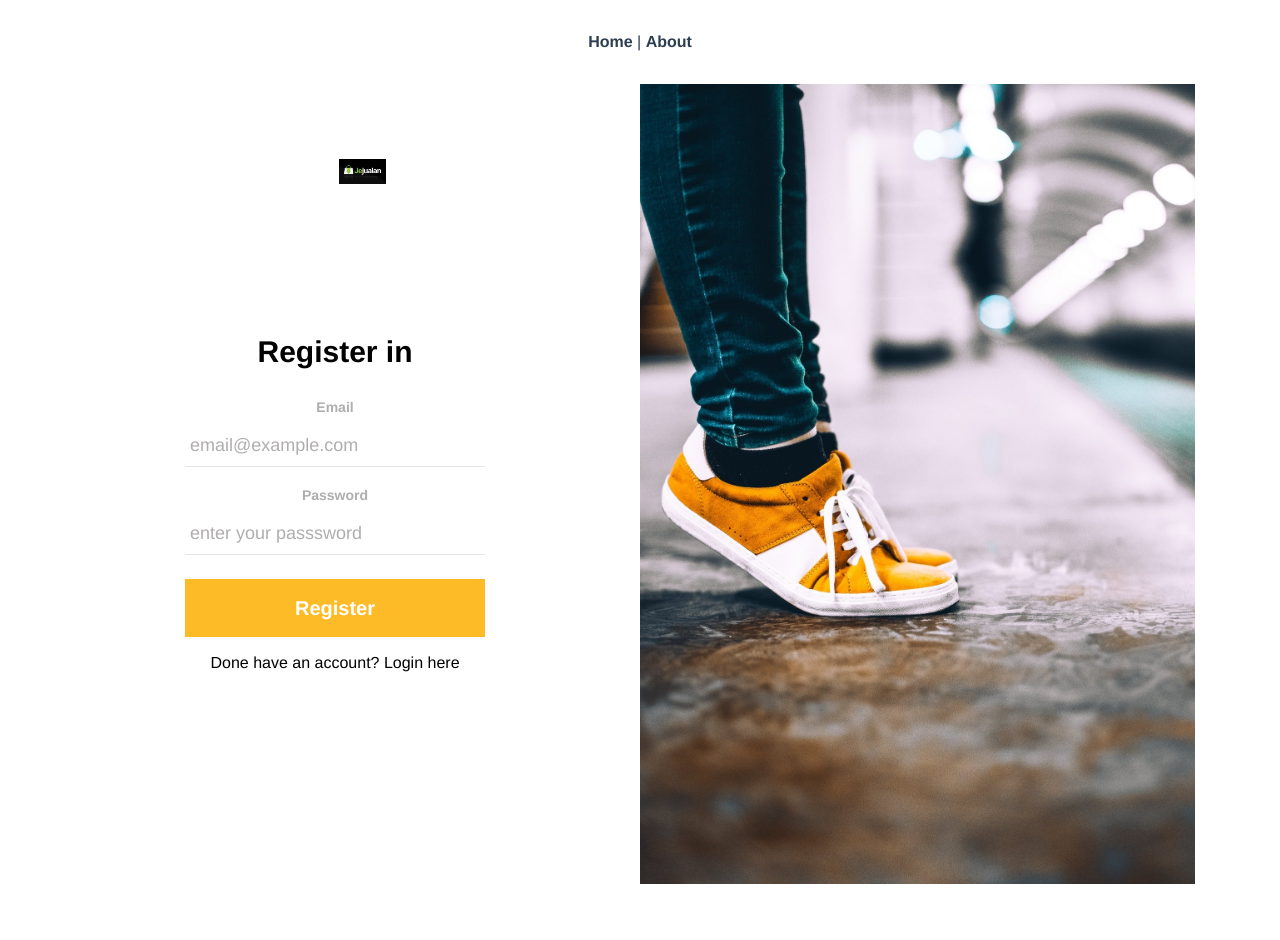
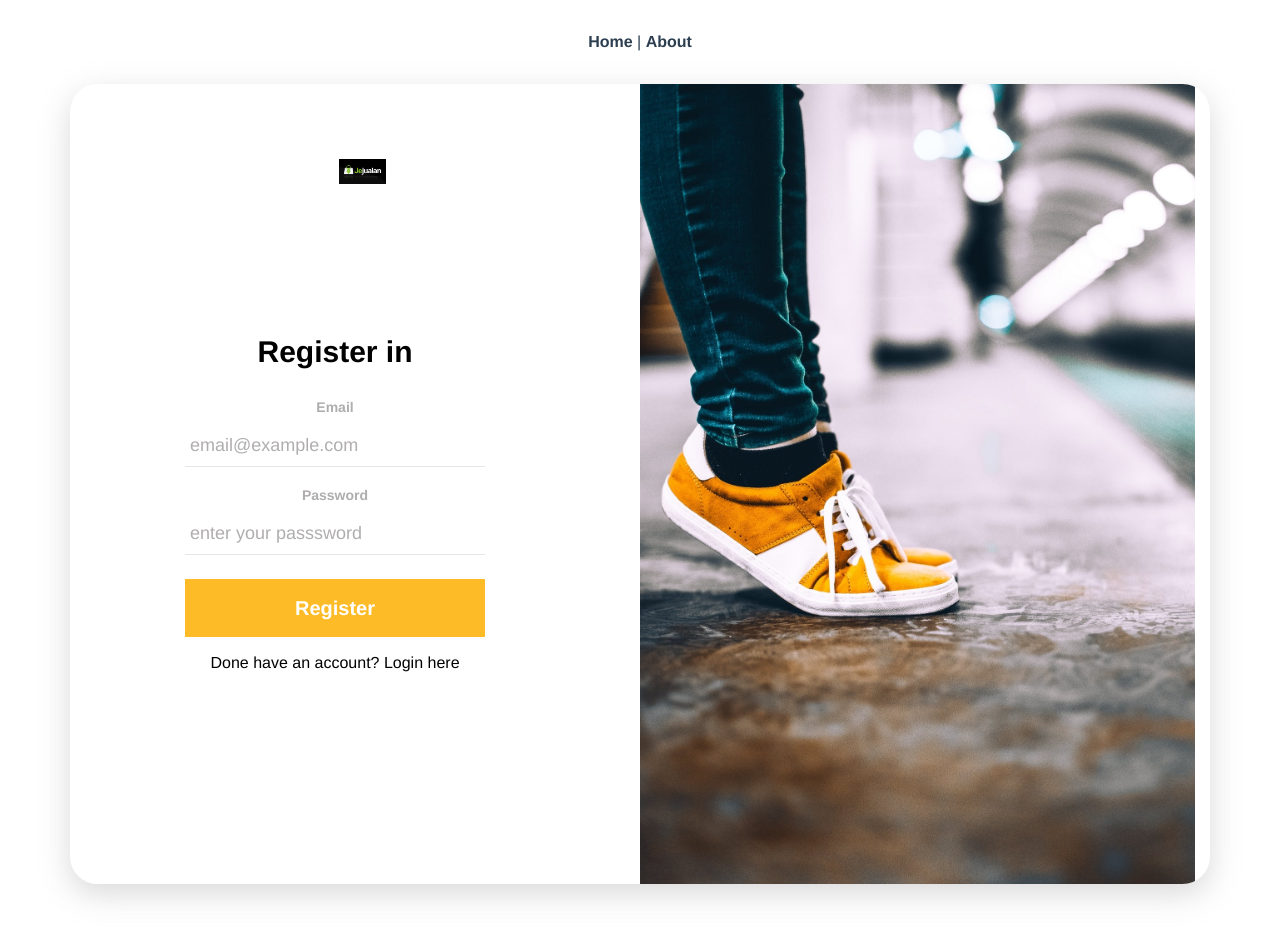
Before and after one commit to rmt-06-florence-fox/ecommerce_client_customer, a Vue app: page /register in a window 1280 px wide. Shown: the top 940 px of the page. Built offline with nearby package versions, Linux system fonts and the light colour scheme.

Commit message:
add border to rregister page

```diff
--- a/src/views/Register.vue
+++ b/src/views/Register.vue
@@ -136,7 +136,11 @@ body {
   -o-object-position: left;
   object-position: left;}
   .container{
-      margin-bottom: 100px;
+    margin-bottom: 100px;
+    border: 0;
+    border-radius: 27.5px;
+    box-shadow: 0 10px 30px 0 rgba(172, 168, 168, 0.43);
+    overflow: hidden;
   }
 
 /*# sourceMappingURL=register.css.map */
```
